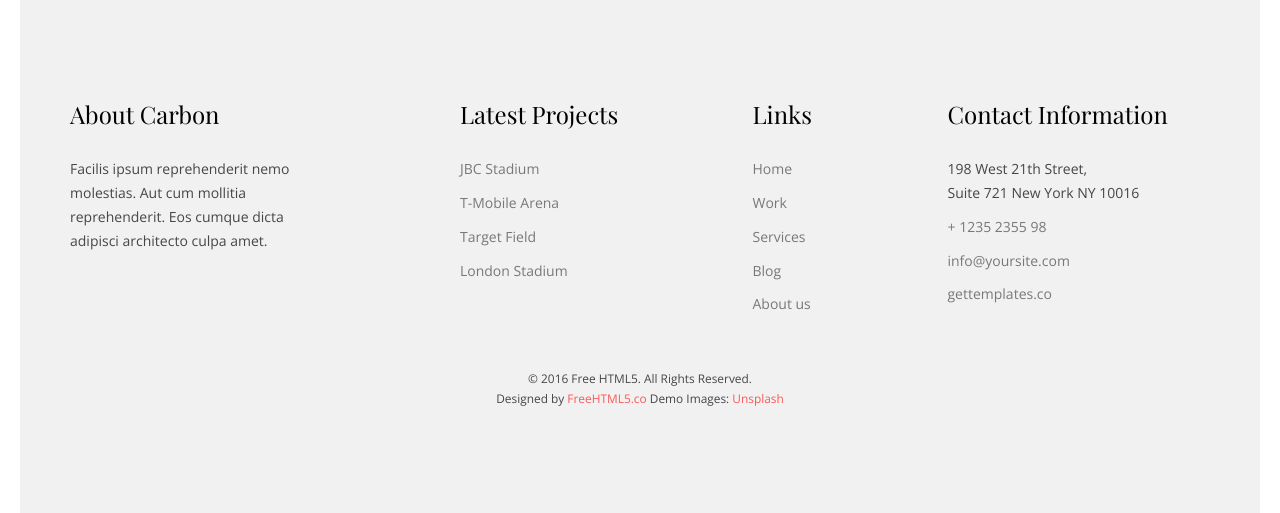
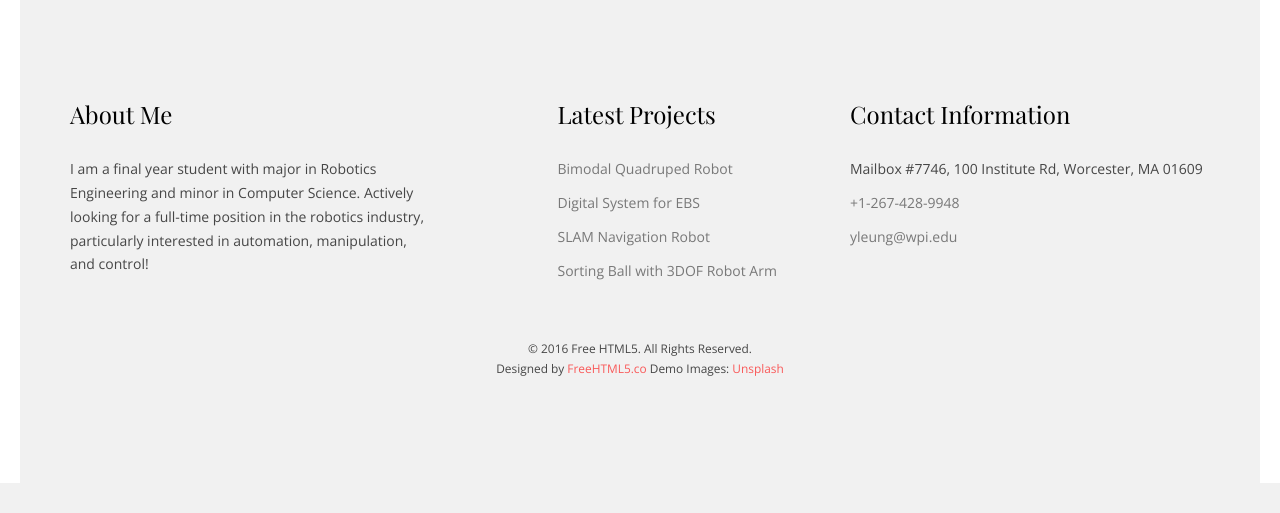
Before and after one commit to janieleung/janieleung.github.io, a plain HTML site: page index.html in a window 1280 px wide. Shown: the part 2019-2532 px from the top of the page. After the commit the page ends 2502 px from the top, so only its background shows below. Drawn offline with nearby package versions, Linux system fonts and the light colour scheme; files whose address does not match are found by name.

Commit message:
fix fixed index

```diff
--- a/index.html
+++ b/index.html
@@ -363,8 +363,7 @@ Involved in multiple projects throughout my education, I am a dedicated team mem
 							<a href="single.html" class="portfolio-grid">
 								<img src="images/IQP/EBS_WPI.JPG" class="img-responsive" alt="Free HTML5 Bootstrap Template by FreeHTML5.co">
 								<div class="desc">
-									<h3>Dublin Arena Architect Project</h3>
-									<span>Building, Arena</span>
+									<h3>Transitioning El Buen Samaritano to a Digital Data Collection Platform</h3>
 								</div>
 							</a>
 						</div>
@@ -384,41 +383,28 @@ Involved in multiple projects throughout my education, I am a dedicated team mem
 	<div class="container">
 		<footer id="fh5co-footer" role="contentinfo">
 			<div class="row">
-				<div class="col-md-3 fh5co-widget">
-					<h4>About Carbon</h4>
-					<p>Facilis ipsum reprehenderit nemo molestias. Aut cum mollitia reprehenderit. Eos cumque dicta adipisci architecto culpa amet.</p>
+				<div class="col-md-4 fh5co-widget">
+					<h4>About Me</h4>
+					<p>I am a final year student with major in Robotics Engineering and minor in Computer Science. Actively looking for a full-time position in the robotics industry, particularly interested in automation, manipulation, and control!</p>
 				</div>
-				<div class="col-md-3 col-md-push-1">
+				<div class="col-md-4 col-md-push-1">
 					<h4>Latest Projects</h4>
 					<ul class="fh5co-footer-links">
-						<li><a href="#">JBC Stadium</a></li>
-						<li><a href="#">T-Mobile Arena</a></li>
-						<li><a href="#">Target Field</a></li>
-						<li><a href="#">London Stadium</a></li>
+						<li><a href="biqu.html">Bimodal Quadruped Robot</a></li>
+						<li><a href="ebs.html">Digital System for EBS</a></li>
+						<li><a href="rbe3002.html">SLAM Navigation Robot</a></li>
+						<li><a href="rbe3001.html">Sorting Ball with 3DOF Robot Arm</a></li>
 					</ul>
 				</div>
 
-				<div class="col-md-3 col-md-push-1">
-					<h4>Links</h4>
+				<div class="col-md-4">
+					<h4>Contact Information</h4>
 					<ul class="fh5co-footer-links">
-						<li><a href="#">Home</a></li>
-						<li><a href="#">Work</a></li>
-						<li><a href="#">Services</a></li>
-						<li><a href="#">Blog</a></li>
-						<li><a href="#">About us</a></li>
+						<li>Mailbox #7746, 100 Institute Rd, Worcester, MA 01609</li>
+						<li><a href="tel://2674289948">+1-267-428-9948</a></li>
+						<li><a href="mailto:yleung@wpi.edu">yleung@wpi.edu</a></li>
 					</ul>
 				</div>
-
-				<div class="col-md-3">
-					<h4>Contact Information</h4>
-					<ul class="fh5co-footer-links">
-						<li>198 West 21th Street, <br> Suite 721 New York NY 10016</li>
-						<li><a href="tel://1234567920">+ 1235 2355 98</a></li>
-						<li><a href="mailto:info@yoursite.com">info@yoursite.com</a></li>
-						<li><a href="http://gettemplates.co">gettemplates.co</a></li>
-					</ul>
-				</div>
-
 			</div>
 
 			<div class="row copyright">
@@ -427,18 +413,10 @@ Involved in multiple projects throughout my education, I am a dedicated team mem
 						<small class="block">&copy; 2016 Free HTML5. All Rights Reserved.</small>
 						<small class="block">Designed by <a href="http://freehtml5.co/" target="_blank">FreeHTML5.co</a> Demo Images: <a href="http://unsplash.co/" target="_blank">Unsplash</a></small>
 					</p>
-					<p>
-						<!--ul class="fh5co-social-icons">
-							<li><a href="#"><i class="icon-twitter"></i></a></li>
-							<li><a href="#"><i class="icon-facebook"></i></a></li>
-							<li><a href="#"><i class="icon-linkedin"></i></a></li>
-							<li><a href="#"><i class="icon-dribbble"></i></a></li>
-						</ul-->
-					</p>
 				</div>
 			</div>
 		</footer>
-	</div><!-- END container -->
+	</div><!-- END container-wrap -->
 	</div>
 
 	<div class="gototop js-top">
```
Also changed, not shown: biqu.html (+12 -33 lines).
